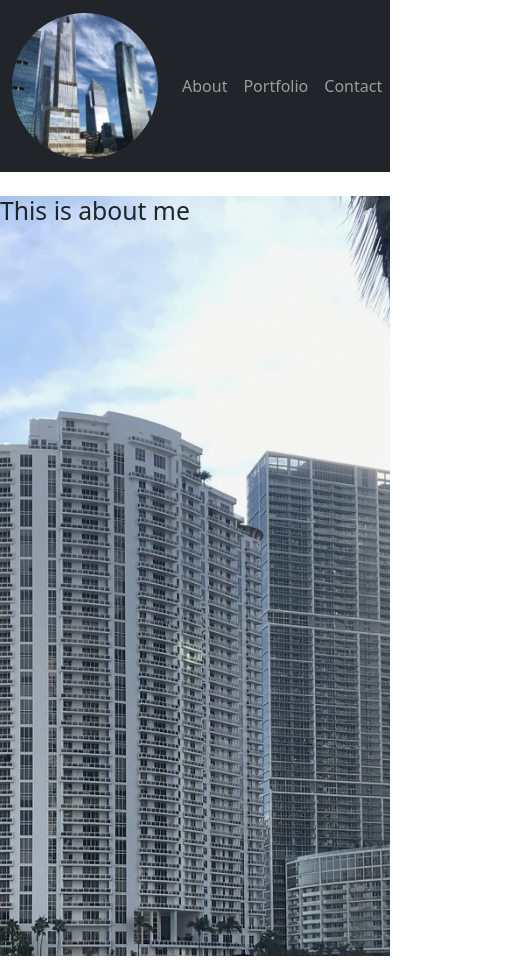
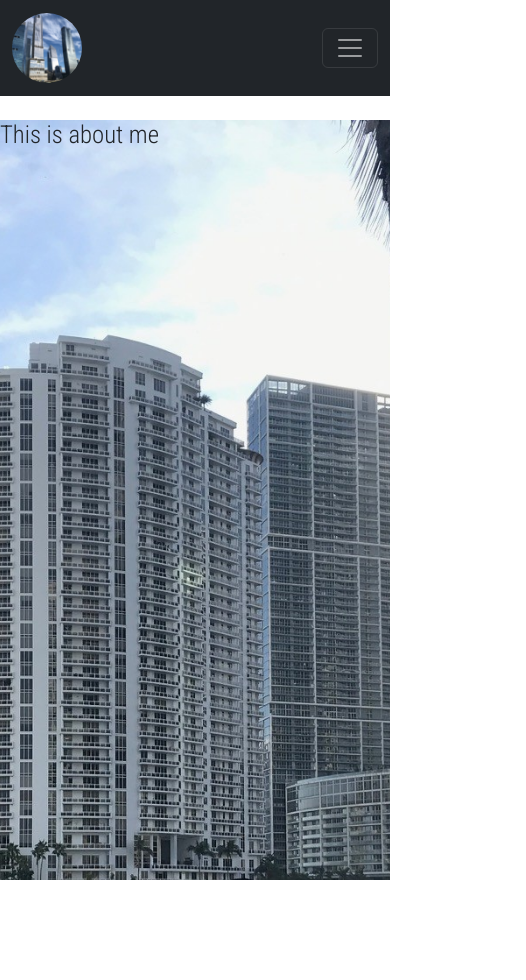
Before and after one commit to Jaswal1p/react-ion-port2, a React (Create React App) app: page /Aboutme in a window 390 px wide. Shown: the whole page, 526 px wide, since content can reach past the window. After the commit the page ends 904 px from the top, so only its background shows below. Built offline with nearby package versions, Linux system fonts and the light colour scheme.

Commit message:
added code for responsive navbar & google fonts

```diff
--- a/public/index.html
+++ b/public/index.html
@@ -24,6 +24,9 @@
       work correctly both with client-side routing and a non-root public URL.
       Learn how to configure a non-root public URL by running `npm run build`.
     -->
+    <link rel="preconnect" href="https://fonts.googleapis.com">
+    <link rel="preconnect" href="https://fonts.gstatic.com" crossorigin>
+    <link href="https://fonts.googleapis.com/css2?family=Roboto+Condensed:wght@300&display=swap" rel="stylesheet">
     <title>React App</title>
     <style>
        section {
--- a/src/App.css
+++ b/src/App.css
@@ -1,5 +1,10 @@
+.font-link {
+  font-family: "Roboto Condensed", sans-serif;
+}
+
 .App {
-  text-align: center;
+
+  text-align:left;;
 }
 
 .App-logo {
@@ -37,9 +42,26 @@
   }
 }
 
+/* ********************NAVBAR****************** */
+
+
 .logo {
   border-radius: 50%;
+  height: 70px;
+  margin-left: auto;
+
 }
+
+
+.navLink {
+  font-weight: 400 !important;
+  margin-right: 0.75rem;
+  margin-left: 0.75rem;
+  letter-spacing: 0.0575rem !important;
+  cursor: pointer;
+  text-transform: uppercase !important;
+}
+
 
 .wrapper {
   position: relative;
--- a/src/components/Navbar.js
+++ b/src/components/Navbar.js
@@ -10,15 +10,17 @@ function NavBar() {
     return (
       <div className="App">
         <>
-          <Navbar bg="dark" variant="dark">
-            <Container>
+
+          <Navbar  collapseOnSelect expand="lg" bg="dark" variant="dark">
+            <Container className="container">
               <Navbar.Brand as={Link} to="/"><img className="logo" src={myLogo} alt="myLogo..."/></Navbar.Brand>
-              <a></a>
-                <Nav className="ml-auto">
-                  <Nav.Link as={Link} to="/Aboutme" >About</Nav.Link>
-                  <Nav.Link as={Link} to="/Portfolio">Portfolio</Nav.Link>
-                  <Nav.Link as={Link} to="/Contact">Contact</Nav.Link>
-                  <NavDropdown title="Link" id="navbarScrollingDropdown">
+                <Navbar.Toggle aria-controls="responsive-navbar-nav" />
+                <Navbar.Collapse id="responsive-navbar-nav">
+                  <Nav className="ms-auto">
+                    <Nav.Link className="navLink" as={Link} to="/Aboutme" >About</Nav.Link>
+                    <Nav.Link className="navLink" as={Link} to="/Portfolio">Portfolio</Nav.Link>
+                    <Nav.Link className="navLink" as={Link} to="/Contact">Contact</Nav.Link>
+                    <NavDropdown className="navLink" title="Link" id="navbarScrollingDropdown">
                         <NavDropdown.Item href="#action3">Action</NavDropdown.Item>
                         <NavDropdown.Item href="#action4">
                           Another action
@@ -28,14 +30,18 @@ function NavBar() {
                           Something else here
                         </NavDropdown.Item>
                     </NavDropdown>
-                  <Nav.Link as={Link} to="/Resume">Resume</Nav.Link>
+                    <Nav.Link className="navLink" as={Link} to="/Resume">Resume</Nav.Link>
                   </Nav>
+              </Navbar.Collapse>
             </Container>
           </Navbar>
+
         </>
       </div>
     );
 }
 
 
+
+
 export default NavBar;
--- a/src/index.css
+++ b/src/index.css
@@ -1,6 +1,8 @@
+@import url('https://fonts.googleapis.com/css2?family=Roboto+Condensed:wght@300&display=swap');
+
 body {
   margin: 0;
-  font-family: -apple-system, BlinkMacSystemFont, 'Segoe UI', 'Roboto', 'Oxygen',
+  font-family: 'Roboto Condensed', sans-serif, -apple-system, BlinkMacSystemFont, 'Segoe UI', 'Roboto', 'Oxygen',
     'Ubuntu', 'Cantarell', 'Fira Sans', 'Droid Sans', 'Helvetica Neue',
     sans-serif;
   -webkit-font-smoothing: antialiased;
@@ -11,3 +13,7 @@ code {
   font-family: source-code-pro, Menlo, Monaco, Consolas, 'Courier New',
     monospace;
 }
+
+* {
+  font-family: 'Roboto Condensed', sans-serif;;
+}
```
Lines whose indentation alone changed are shown as unchanged.
